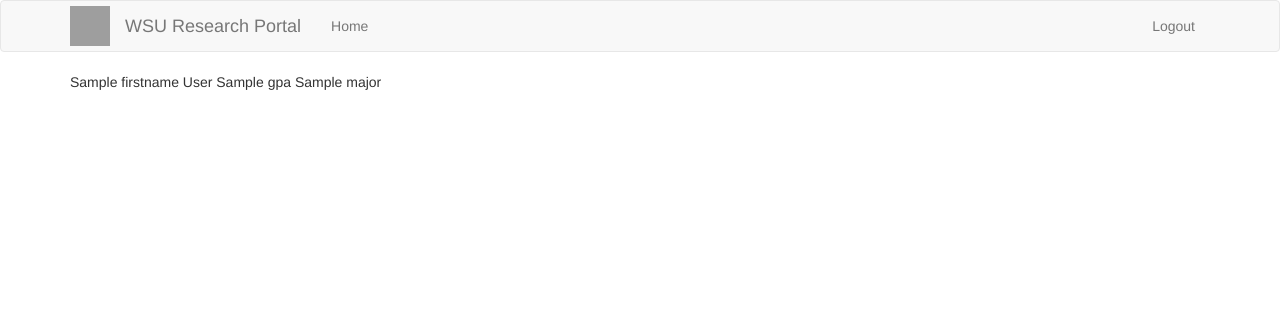
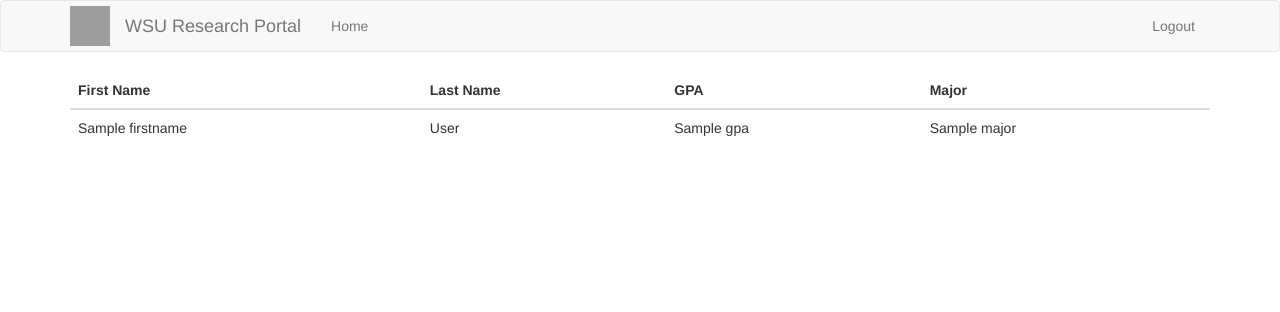
Before and after one commit to AlexanderLarsen343/Academic-Research-Hub, a Python web app: template src/View/templates/applicants.html in a window 1280 px wide. Shown: the top 312 px of the page. Run offline with Jinja, Linux system fonts and the light colour scheme; the template is opened without the code that fills it: most values are stand-ins (such as "Sample title", 1, 10 or a date in 2020); some libraries are stand-ins or nearby versions; grey boxes are pictures that could not be loaded.

Commit message:
Created pages for application/app view for student and modified table for professors view of applicant

```diff
--- a/src/View/templates/_position.html
+++ b/src/View/templates/_position.html
@@ -1,7 +1,6 @@
 <table class="table">
     <thead>
         <tr>
-            <th>ID</th>
             <th>Title</th>
             <th>Description</th>
             <th>Start Date</th>
@@ -14,7 +13,6 @@
     </thead>
     <tbody>
             <tr>
-                <td>{{ position.id }}</td>
                 <td>{{ position.title }}</td>
                 <td>{{ position.description }}</td>
                 <td>{{ position.start_date }}</td>
--- a/src/View/templates/applicants.html
+++ b/src/View/templates/applicants.html
@@ -1,14 +1,25 @@
 {% extends "base.html" %}
+{% block app_content %}
 
-{% block app_content %}
-<div>
-    {% for student in students %}
-    <div>
-        {{ student.firstname }}
-        {{ student.lastname }}
-        {{ student.gpa }}
-        {{ student.major }}
-    </div>
-    {% endfor %}
-</div>
+    <table class="table">
+        {% for student in students %}
+            <thead>
+                <tr>
+                    <th>First Name</th>
+                    <th>Last Name</th>
+                    <th>GPA</th>
+                    <th>Major</th>
+                </tr>
+            </thead>
+            <tbody>
+                    <tr>
+                        <td>{{ student.firstname }}</td>
+                        <td>{{ student.lastname }}</td>
+                        <td>{{ student.gpa }}</td>
+                        <td>{{ student.major }}</td>
+                    </tr>
+            </tbody>
+        {% endfor %}
+    </table>
+
 {% endblock %}
```
Also changed, not shown: src/View/templates/applications/student_applications.html (added, +14 -0 lines), src/View/templates/applications/_application.html (added).
